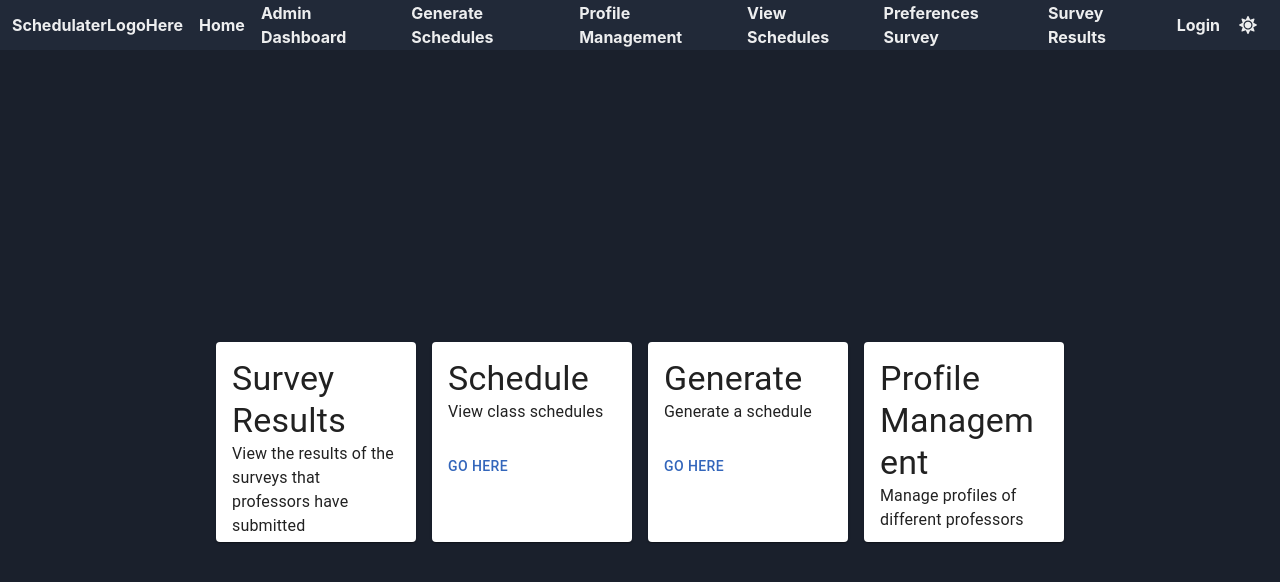
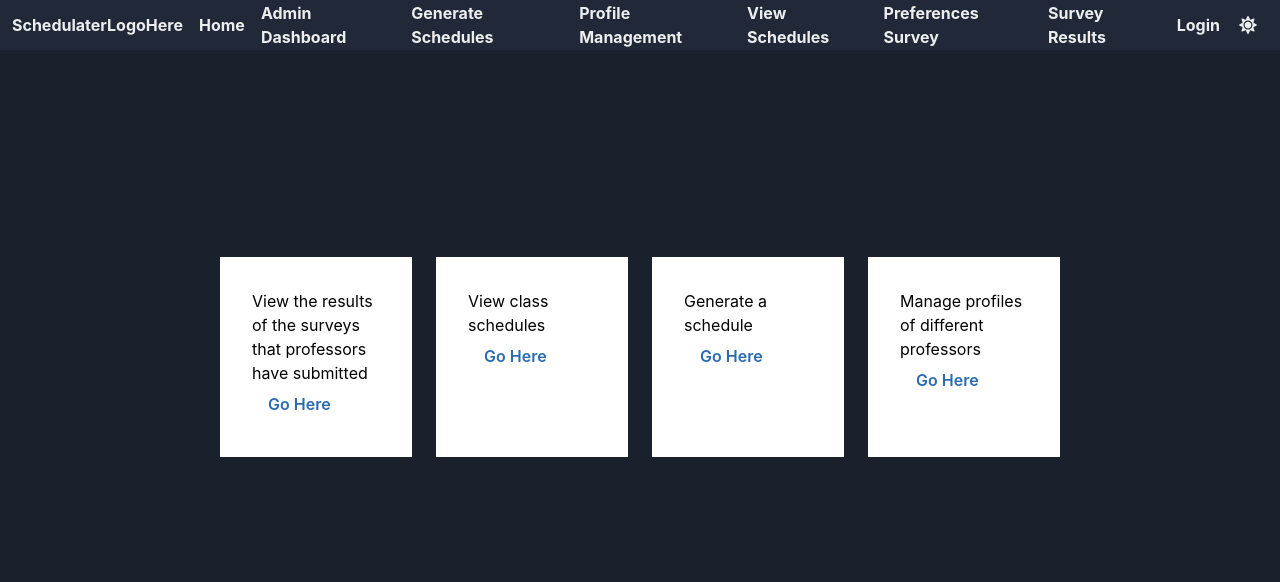
Before and after one commit to SENG499-S22-Company3/frontend, a React (Create React App) app: page /dashboard in a window 1280 px wide. Shown: the top 582 px of the page. Built offline with nearby package versions, Linux system fonts and the light colour scheme.

Commit message:
switched dashboard from materialui to chakra

```diff
--- /dev/null
+++ b/src/components/Card.tsx
@@ -0,0 +1,21 @@
+import React from "react";
+import { Box, Button } from "@chakra-ui/react";
+import { useNavigate } from "react-router-dom";
+
+export const Card = (props: { description: string; navigateTo: string }) => {
+	const navigate = useNavigate();
+
+  	return (
+	  	<Box bg='white' h='100%' w='15%' p={8} color='black'>
+			{props.description}
+			<Button
+        		color='blue.600'
+        		onClick={() => {
+					navigate(props.navigateTo);
+					}}
+				>
+					Go Here
+			</Button>
+		</Box>
+  	);
+};
--- a/src/pages/Dashboard.tsx
+++ b/src/pages/Dashboard.tsx
@@ -1,105 +1,41 @@
 import React from "react";
-import Card from '@material-ui/core/Card';
-import CardContent from '@material-ui/core/CardContent';
-import Typography from '@material-ui/core/Typography';
-import CardActions from '@material-ui/core/CardActions';
-import Button from '@material-ui/core/Button';
-import Grid from '@material-ui/core/Grid';
+import { Flex, HStack } from "@chakra-ui/react";
 import { useNavigate } from "react-router-dom";
+import { Card } from "../components/Card";
 
 export const Dashboard = () => {
 	const navigate = useNavigate();
 
   	return (
-	    <Grid container spacing={2} justifyContent="center" alignItems="center" style={{ minHeight: '100vh' }}>
-	    	<Grid item xs={2}>
-			    <Card style={{ height: '25vh' }}>
-			      	<CardContent>
-			        	<Typography variant="h4">
-			          		Survey Results
-			        	</Typography>
-			        	<Typography>
-			          		View the results of the surveys that professors have submitted
-			        	</Typography>
-			      	</CardContent>
-			      	<CardActions>
-			        	<Button
-			        		style={{color: "#3366BB"}}
-				        		onClick={() => {
-	    							navigate("/surveyresults");
-	  							}}
-  							>
-  								Go Here
-  						</Button>
-			      	</CardActions>
-			    </Card>
-		    </Grid>
-		    <Grid item xs={2}>
-			    <Card style={{ height: '25vh' }}>
-			      	<CardContent>
-			        	<Typography variant="h4">
-			          		Schedule
-			        	</Typography>
-			        	<Typography>
-			          		View class schedules
-			        	</Typography>
-			      	</CardContent>
-			      	<CardActions>
-			        	<Button
-			        		style={{color: "#3366BB"}}
-				        		onClick={() => {
-	    							navigate("/schedule");
-	  							}}
-  							>
-  								Go Here
-  						</Button>
-			      	</CardActions>
-			    </Card>
-		    </Grid>
-		    <Grid item xs={2}>
-			    <Card style={{ height: '25vh' }}>
-			      	<CardContent>
-			        	<Typography variant="h4">
-			          		Generate
-			        	</Typography>
-			        	<Typography>
-			          		Generate a schedule
-			        	</Typography>
-			      	</CardContent>
-			      	<CardActions>
-			        	<Button
-			        		style={{color: "#3366BB"}}
-				        		onClick={() => {
-	    							navigate("/generate");
-	  							}}
-  							>
-  								Go Here
-  						</Button>
-			      	</CardActions>
-			    </Card>
-		    </Grid>
-		    <Grid item xs={2}>
-			    <Card style={{ height: '25vh' }}>
-			      	<CardContent>
-			        	<Typography variant="h4">
-			          		Profile Management
-			        	</Typography>
-			        	<Typography>
-			          		Manage profiles of different professors
-			        	</Typography>
-			      	</CardContent>
-			      	<CardActions>
-			        	<Button
-			        		style={{color: "#3366BB"}}
-				        		onClick={() => {
-	    							navigate("/profileManagement");
-	  							}}
-  							>
-  								Go Here
-  						</Button>
-			      	</CardActions>
-			    </Card>
-		    </Grid>
-	    </Grid>
+	  	<Flex
+	    	w="100%"
+	      	minH="calc(100vh - 5.5rem)"
+	      	pt={30}
+	      	alignItems="center"
+	      	justifyContent="center"
+	      	flexDirection="column"
+	      	mb={32}
+	    >
+      	<Flex mb={32}>
+      		<HStack spacing="24px" alignItems="center" justifyContent="center">
+		  		<Card
+		  			description="View the results of the surveys that professors have submitted"
+		  			navigateTo="/surveyresults"
+				/>
+				<Card
+		  			description="View class schedules"
+		  			navigateTo="/schedule"
+				/>
+				<Card
+		  			description="Generate a schedule"
+		  			navigateTo="/generate"
+				/>
+				<Card
+		  			description="Manage profiles of different professors"
+		  			navigateTo="/profileManagement"
+				/>
+			</HStack>
+		</Flex>
+    </Flex>
   	);
 };
```
